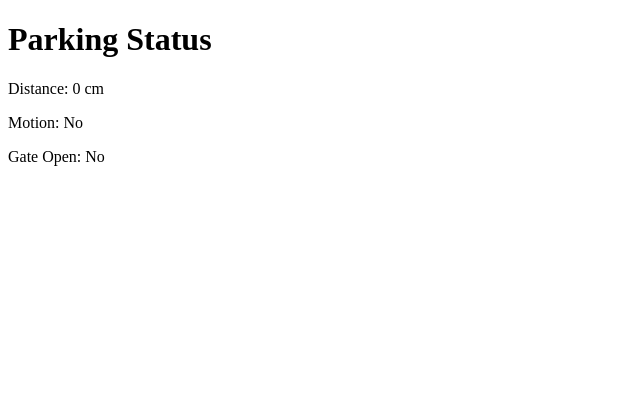
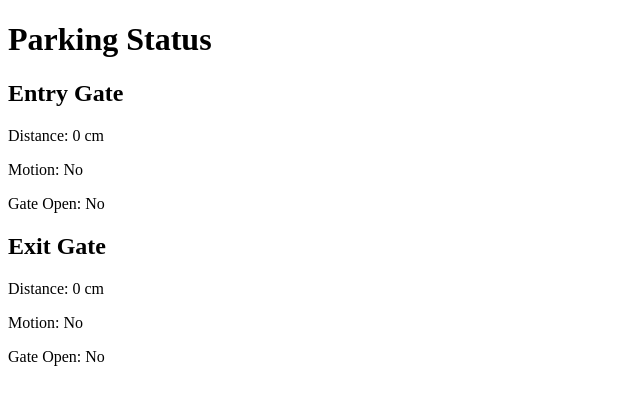
Before and after one commit to ThilanN/DP-firebase, a Flask app: page / in a window 1280 px wide. Shown: the top 405 px of the page, without its empty margins (0-640 px from the left). Run offline with Flask 3, Linux system fonts and the light colour scheme; some libraries are stand-ins or nearby versions.

Commit message:
changed with two gates check

```diff
--- a/app.py
+++ b/app.py
@@ -6,8 +6,9 @@ app = Flask(__name__)
 
 # Initialize Firebase for server-side
 cred = credentials.Certificate("serviceAccountKey.json")
-firebase_admin.initialize_app(cred, {"databaseURL": "https://smart-parking-system-5376-default-rtdb.asia-southeast1.firebasedatabase.app",})
-ref = db.reference("parking")
+firebase_admin.initialize_app(cred, {"databaseURL": "https://smart-parking-system-5376-default-rtdb.asia-southeast1.firebasedatabase.app"})
+ref_entry = db.reference("entry")
+ref_exit = db.reference("exit")
 
 @app.route('/')
 def index():
--- a/templates/index.html
+++ b/templates/index.html
@@ -10,9 +10,15 @@
 </head>
 <body>
   <h1>Parking Status</h1>
-  <p>Distance: <span id="distance">0</span> cm</p>
-  <p>Motion: <span id="motion">No</span></p>
-  <p>Gate Open: <span id="gate">No</span> <span id="gate-color"></span></p>
+  <h2>Entry Gate</h2>
+  <p>Distance: <span id="entry-distance">0</span> cm</p>
+  <p>Motion: <span id="entry-motion">No</span></p>
+  <p>Gate Open: <span id="entry-gate">No</span> <span id="entry-color"></span></p>
+
+  <h2>Exit Gate</h2>
+  <p>Distance: <span id="exit-distance">0</span> cm</p>
+  <p>Motion: <span id="exit-motion">No</span></p>
+  <p>Gate Open: <span id="exit-gate">No</span> <span id="exit-color"></span></p>
 
   <script>
     let firebaseApp;
@@ -25,17 +31,29 @@
         firebaseApp = firebase.initializeApp(config);
         console.log("Firebase initialized:", firebaseApp.name);
         const db = firebase.database();
-        const ref = db.ref("parking");
+        const entryRef = db.ref("entry");
+        const exitRef = db.ref("exit");
 
-        ref.on("value", (snapshot) => {
-          console.log("Data snapshot:", snapshot.val()); // Debug log
+        entryRef.on("value", (snapshot) => {
+          console.log("Entry data:", snapshot.val()); // Debug log
           const data = snapshot.val() || {};
-          document.getElementById("distance").textContent = data.distance || 0;
-          document.getElementById("motion").textContent = data.motion ? "Yes" : "No";
-          document.getElementById("gate").textContent = data.gate_open ? "Yes" : "No";
-          document.getElementById("gate-color").className = data.gate_open ? "green" : "red";
+          document.getElementById("entry-distance").textContent = data.distance || 0;
+          document.getElementById("entry-motion").textContent = data.motion ? "Yes" : "No";
+          document.getElementById("entry-gate").textContent = data.gate_open ? "Yes" : "No";
+          document.getElementById("entry-color").className = data.gate_open ? "green" : "red";
         }, (error) => {
-          console.error("Listener error:", error); // Error callback
+          console.error("Entry listener error:", error);
+        });
+
+        exitRef.on("value", (snapshot) => {
+          console.log("Exit data:", snapshot.val()); // Debug log
+          const data = snapshot.val() || {};
+          document.getElementById("exit-distance").textContent = data.distance || 0;
+          document.getElementById("exit-motion").textContent = data.motion ? "Yes" : "No";
+          document.getElementById("exit-gate").textContent = data.gate_open ? "Yes" : "No";
+          document.getElementById("exit-color").className = data.gate_open ? "green" : "red";
+        }, (error) => {
+          console.error("Exit listener error:", error);
         });
       })
       .catch(error => console.error("Error loading config or initializing:", error));
```
Also changed, not shown: firebase_update.py (+18 -11 lines), 1 other file.
